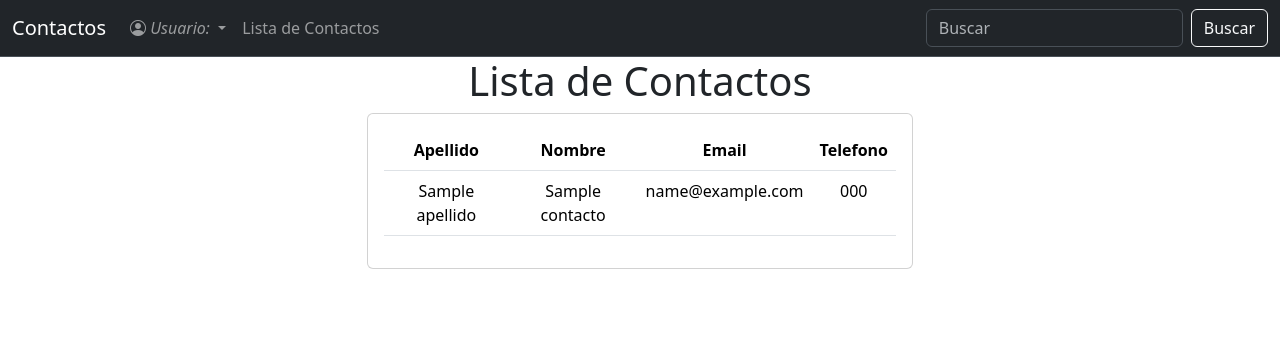
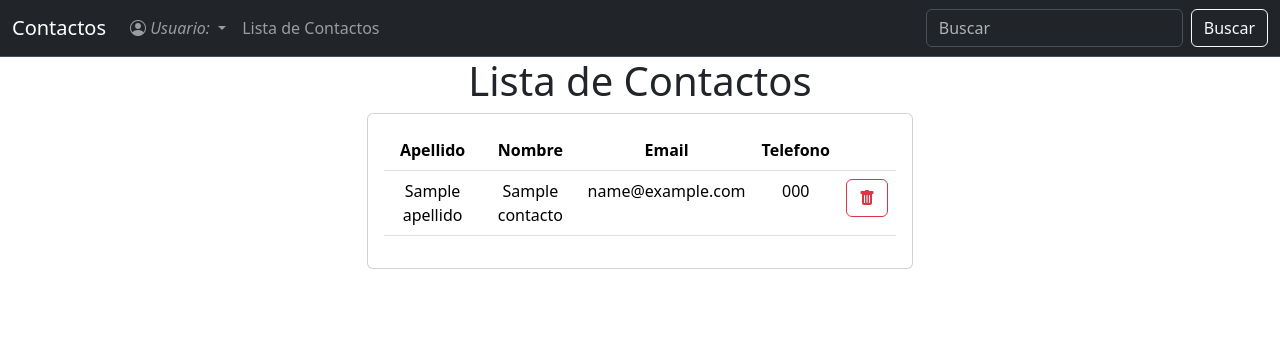
Before and after one commit to Ale0810/ListaDeContactos, a CodeIgniter app: the page made by ProyectoPreParcial/application/views/contactos/listar.php in a window 1280 px wide. Shown: the top 357 px of the page. Run offline with CodeIgniter, Linux system fonts and the light colour scheme; tables that the repository leaves empty hold one stand-in row (values such as "Sample post"); the template is opened without the code that fills it: most values are stand-ins (such as "Sample title", 1, 10 or a date in 2020).

Commit message:
Funcion de eliminar terminada

```diff
--- a/ProyectoPreParcial/application/views/contactos/listar.php
+++ b/ProyectoPreParcial/application/views/contactos/listar.php
@@ -25,15 +25,19 @@
                                         <th class="text-center">Nombre</th>
                                         <th class="text-center">Email</th>
                                         <th class="text-center">Telefono</th>
+                                        <th class="text-center">&nbsp;</th>
                                     </tr>
                                 </thead>
                                 <tbody>
                                     <?php foreach ($contactos as $c) { ?>
                                         <tr>
-                                            <td class="text-center"><?=$c["apellido"]?></td>
-                                            <td class="text-center"><?=$c["nombre"]?></td>
-                                            <td class="text-center"><?=$c["email"]?></td>
-                                            <td class="text-center"><?=$c["telefono"]?></td>
+                                            <td class="text-center"><?= $c["apellido"] ?></td>
+                                            <td class="text-center"><?= $c["nombre"] ?></td>
+                                            <td class="text-center"><?= $c["email"] ?></td>
+                                            <td class="text-center"><?= $c["telefono"] ?></td>
+                                            <td class="text-center"><a class="btn btn-outline-danger" href="<?=site_url("contactos/eliminar?contacto_id=".$c["contacto_id"])?>">
+                                                    <i class="bi bi-trash-fill"></i></a>
+                                            </td>
                                         </tr>
                                     <?php } ?>
                                 </tbody>
```
Also changed, not shown: ProyectoPreParcial/application/controllers/Contactos.php (+13 -1 lines), ProyectoPreParcial/application/models/Contacto_Model.php (+7 -0 lines).
